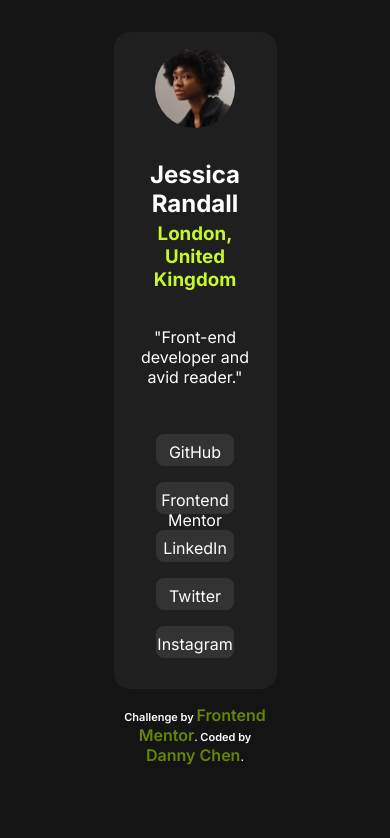
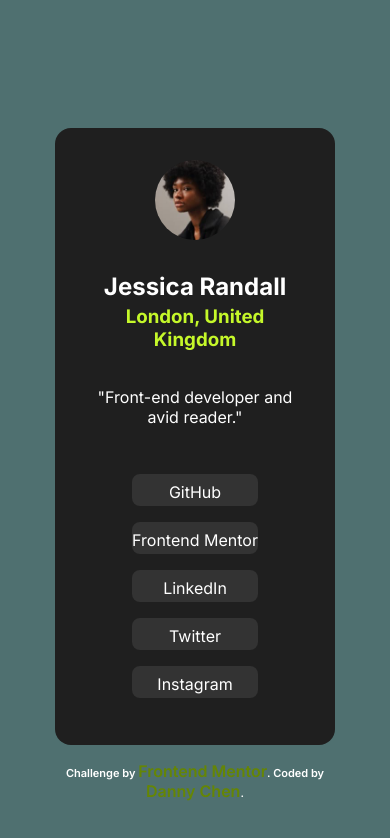
Before and after one commit to dcdanny945/Social-links-profile, a plain HTML site: page index.html in a window 390 px wide. Drawn offline with Linux system fonts and the light colour scheme.

Commit message:
Add files via upload

```diff
--- a/assets/images/main.css
+++ b/assets/images/main.css
@@ -121,3 +121,82 @@
         text-decoration: none;
 
     }
+    @media (min-width:374px){
+        .container{
+            display: flex;
+            flex-direction: column;
+            align-items: center;
+            height: 75%;
+            width: 80%;
+            margin: auto;
+            padding: 1rem;
+            text-align: center;
+            margin-top: 1rem;
+        }
+        .social-links{
+            display: grid;
+            list-style: none;
+            padding: 15px;
+            gap: 1rem;
+
+        }
+        .social-links a{
+            display: block;
+            background-color: var(--Grey);
+            color: var(--White);
+            width: 100%;
+            border-radius: 0.5rem;
+            text-decoration: none;
+            height: 2rem;
+            padding-top: 0.5rem;
+        }
+
+    }
+
+    @media (max-width: 431px) {
+        body{
+            background-color: rgb(79, 112, 112);
+        }
+        .container{
+            display: flex;
+            flex-direction: column;
+            align-items: center;
+            height: 75%;
+            width: 80%;
+            margin: auto;
+            padding: 1rem;
+            text-align: center;
+            margin-top: 2rem;
+            /* border:  1px salmon solid; */
+        }
+        .social-links{
+            display: grid;
+            list-style: none;
+            padding: 15px;
+            gap: 1rem;
+
+        }
+        .social-links a{
+            display: block;
+            background-color: var(--Grey);
+            color: var(--White);
+            width: 100%;
+            border-radius: 0.5rem;
+            text-decoration: none;
+            height: 2rem;
+            padding-top: 0.5rem;
+        }
+        .head-img{
+            display: flex;
+            flex-direction: column;
+            align-items: center;
+            justify-content: center;
+            /* border: 1px solid yellow; */
+            gap: 2rem;
+            background-color: var(--Dark-Grey);
+            border-radius: 1rem;
+            padding: 2rem;
+            margin-top: 5rem;
+
+        }
+    }
```
